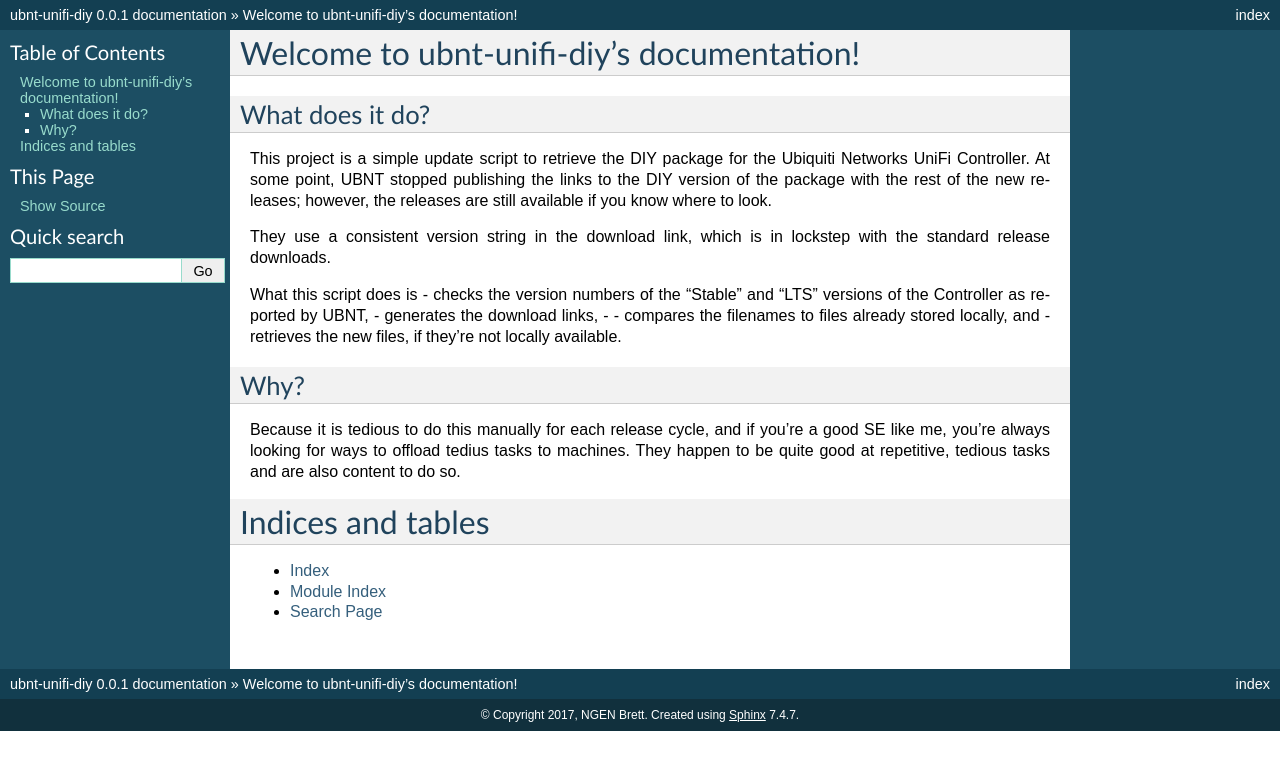
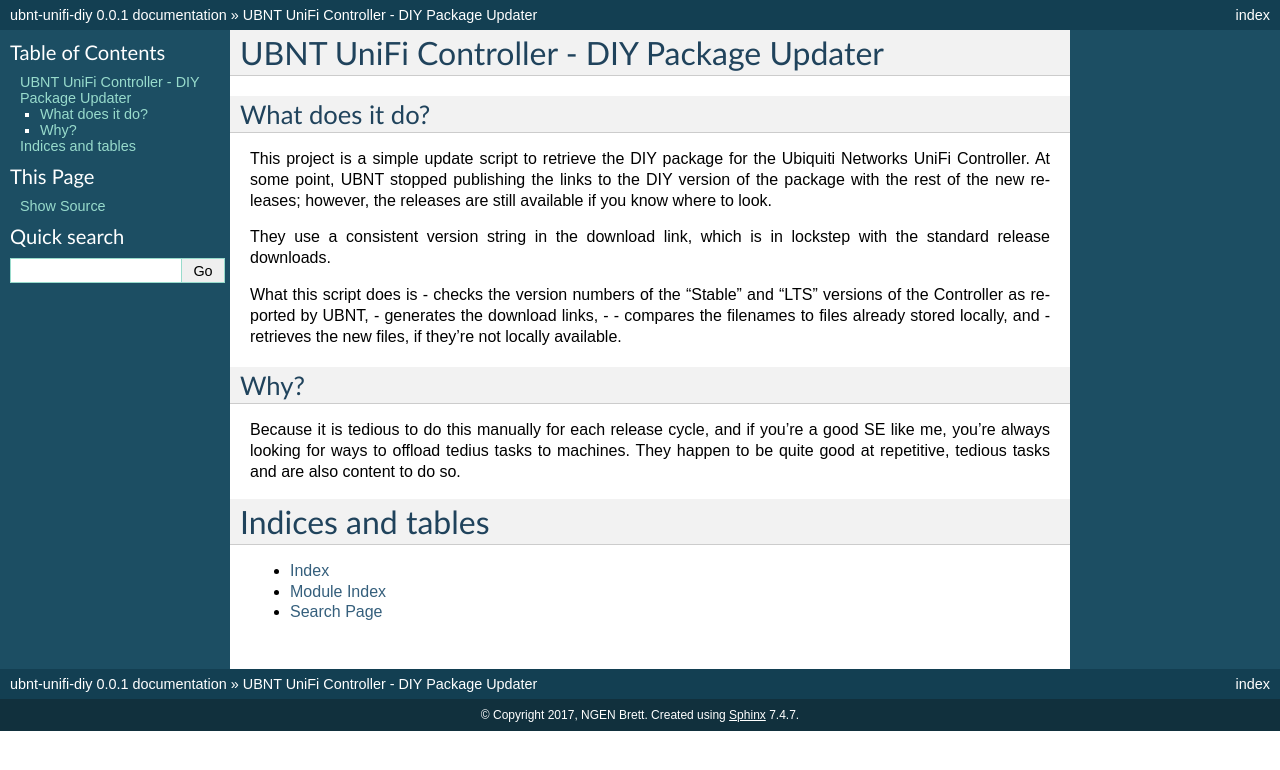
Before and after one commit to ngen-brett/ubnt-unifi-diy, a Sphinx documentation site: the page built from docs/source/index.rst, in a window 1280 px wide. Shown: the top 770 px of the page. Built offline with Sphinx 7.4.7, drawn with Linux system fonts in a browser that asks for light colours.

Commit message:
Updated docs

```diff
--- a/docs/source/index.rst
+++ b/docs/source/index.rst
@@ -3,8 +3,10 @@
    You can adapt this file completely to your liking, but it should at least
    contain the root `toctree` directive.
 
-Welcome to ubnt-unifi-diy's documentation!
-==========================================
+.. Welcome to ubnt-unifi-diy's documentation!
+
+UBNT UniFi Controller - DIY Package Updater
+===========================================
 
 .. toctree::
    :maxdepth: 2
```
